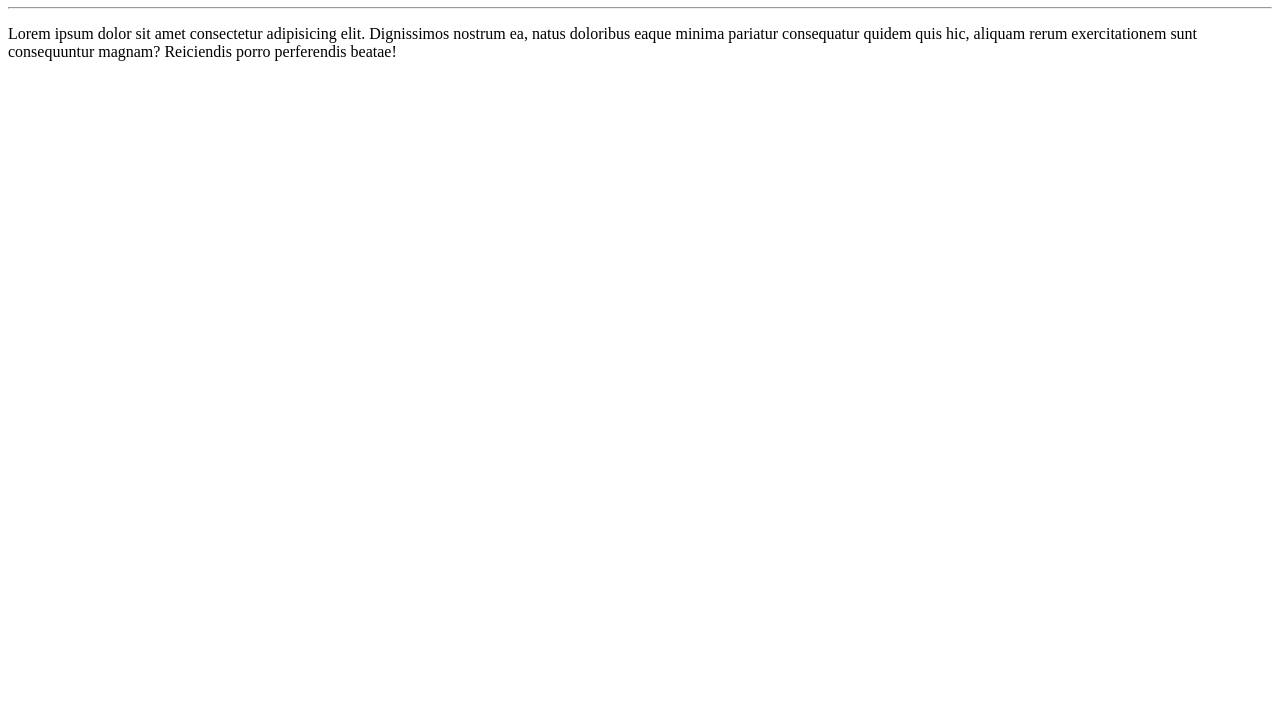
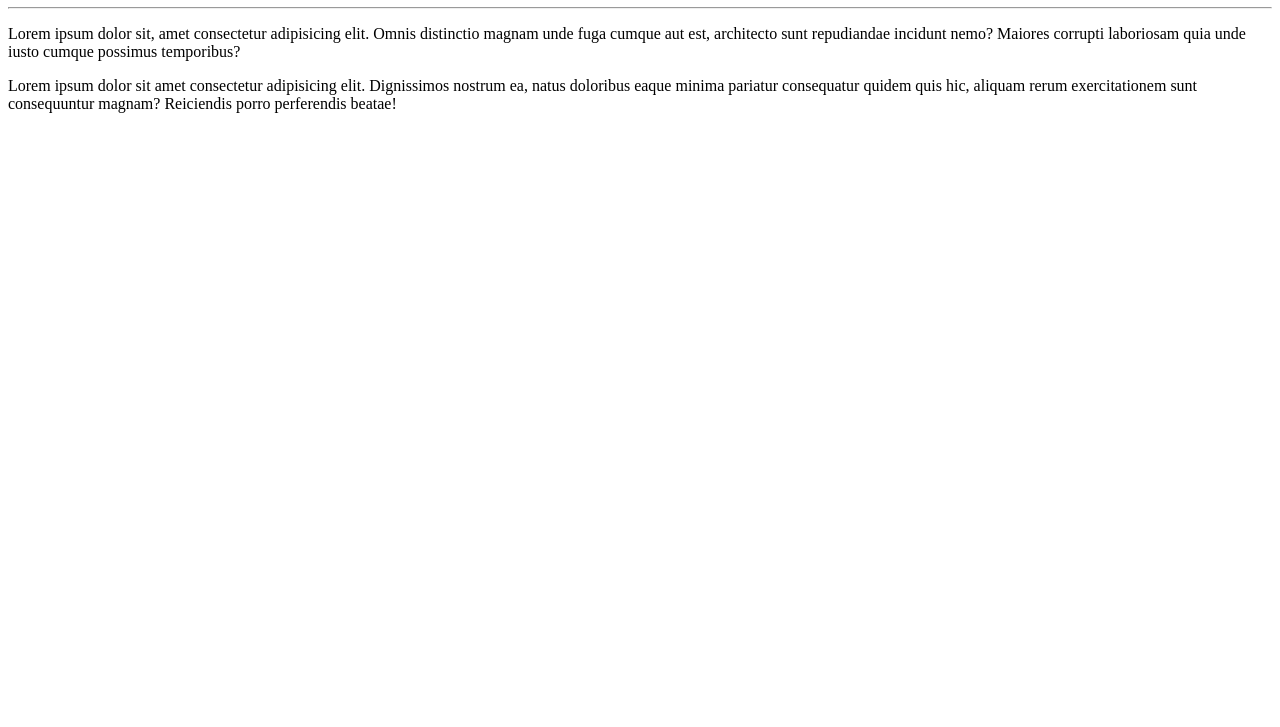
Before and after one commit to 8GustavoRocha8/Ola-mundo, a plain HTML site: page index.html in a window 1280 px wide. Shown: the part 73-800 px from the top of the page. Drawn offline with Linux system fonts and the light colour scheme.

Commit message:
Adicionei um paragrafo

```diff
--- a/index.html
+++ b/index.html
@@ -9,6 +9,7 @@
 <body>
     <h1>Olá mundo</h1>
     <hr>
+    <p>Lorem ipsum dolor sit, amet consectetur adipisicing elit. Omnis distinctio magnam unde fuga cumque aut est, architecto sunt repudiandae incidunt nemo? Maiores corrupti laboriosam quia unde iusto cumque possimus temporibus?</p>
     <p>Lorem ipsum dolor sit amet consectetur adipisicing elit. Dignissimos nostrum ea, natus doloribus eaque minima pariatur consequatur quidem quis hic, aliquam rerum exercitationem sunt consequuntur magnam? Reiciendis porro perferendis beatae!</p>
 </body>
 </html>
```
